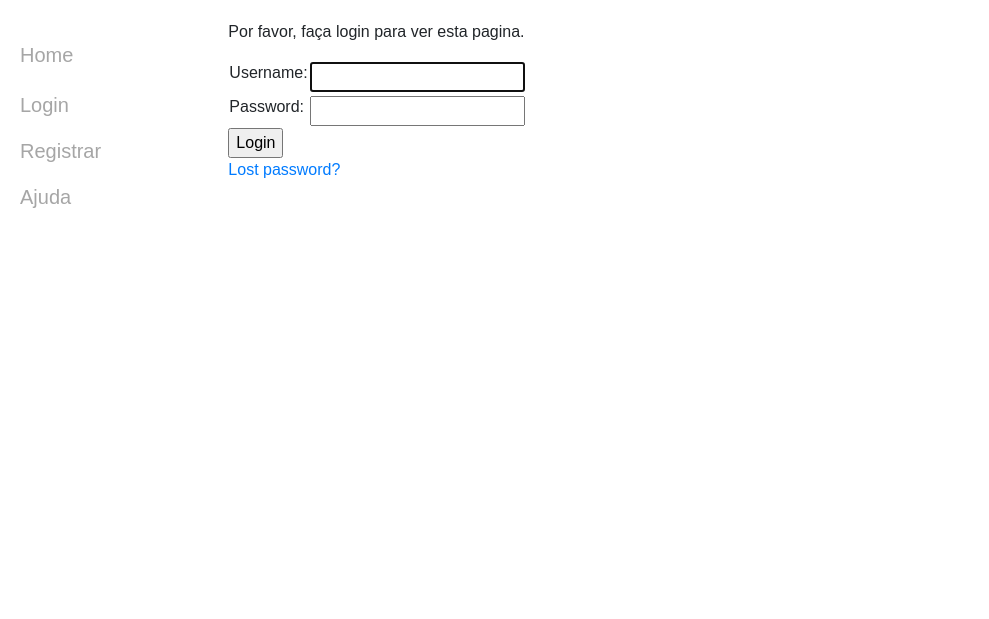
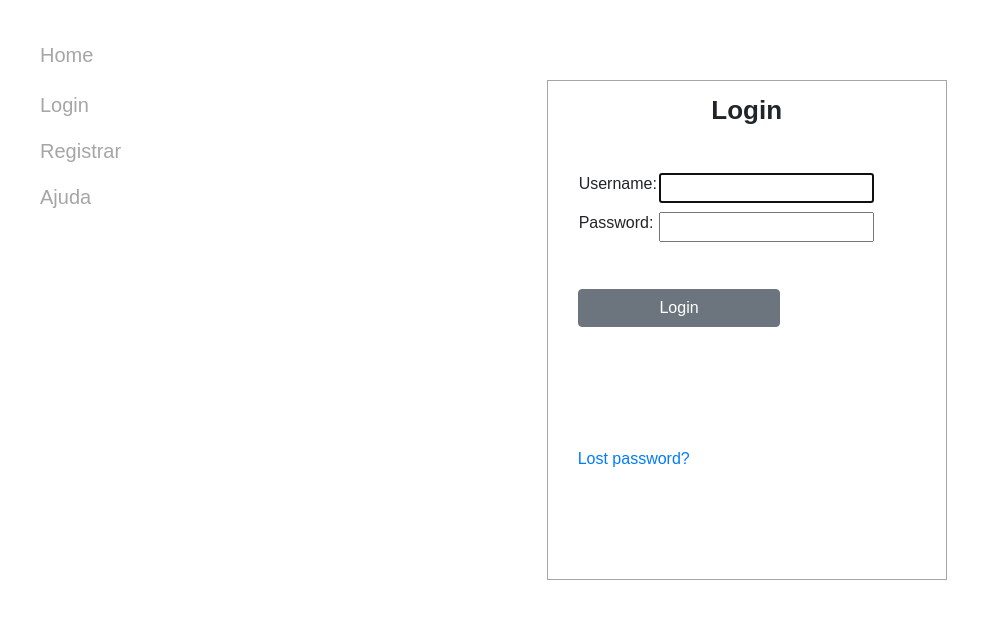
Before and after one commit to lcharles123/TP-ES20202-UFMG, a Django app: page /accounts/login/?next=/dashboard/ in a window 1280 px wide. Shown: the top 619 px of the page, without its empty margins (0-989 px from the left). Run offline with Django 3.2, Linux system fonts and the light colour scheme.

Commit message:
estilizacao da pagina de login

```diff
--- a/src/dashboard/static/css/styles.css
+++ b/src/dashboard/static/css/styles.css
@@ -1,5 +1,9 @@
 *{
     font-family: sans-serif;
+}
+table{
+    border-collapse:separate;
+    border-spacing: 0 5px;
 }
 .sidebar-nav {
     margin-top: 20px;
@@ -14,13 +18,40 @@
 }
 
 .sidebar-menu{
-    padding-left: 20px;
+    padding-left: 40px;
     padding-top: 20px;
     font-size: 20px;
     height: 100%;
 }
 
 #login-card{
-    margin-top: 20px;
-    /*border: 1px solid black ;*/
+    margin: auto;
+    margin-top: 80px;
+    /*margin-left: 70px;*/
+    border: 1px solid #A6A6A6 ;
+    padding: 10px;
+    width: 400px;
+    height: 500px;
+
 }
+
+#login-card strong{
+    font-size: 26px;
+
+}
+
+.login-form{
+    text-align: left;
+    padding:20px;
+    display: block;
+}
+
+.login-form tr{
+    padding-bottom: 80px;
+}
+
+.login-form .btn{
+    width: 60%;
+    margin-top: 40px;
+    margin-bottom: 80px;
+}
--- a/src/templates/registration/login.html
+++ b/src/templates/registration/login.html
@@ -3,18 +3,21 @@
 {% block content %}
 <div id="login-card">
 {% if form.errors %}
-<p>Usuario ou senha incorretos, por favor tente novamente.</p>
+
+<div class="alert alert-danger" role="alert">
+    Usuario ou senha incorretos, por favor tente novamente.
+  </div>
 {% endif %}
 
 {% if next %}
     {% if user.is_authenticated %}
     <p>Acesso negado.</p>
     {% else %}
-    <p>Por favor, faça login para ver esta pagina.</p>
+    <p style="text-align: center;"><strong>Login</strong></p>
     {% endif %}
 {% endif %}
 
-<form method="post" action="{% url 'login' %}">
+<form class="login-form" method="post" action="{% url 'login' %}">
     {% csrf_token %}
     <table>
     <tr>
@@ -27,12 +30,12 @@
     </tr>
     </table>
 
-<input type="submit" value="Login" />
+    <input class="btn btn-secondary" type="submit" value="Login" />
     <input type="hidden" name="next" value="{{ next }}" />
 </form>
 
 {# Assumes you setup the password_reset view in your URLconf #}
-<p><a href="{% url 'password_reset' %}">Lost password?</a></p>
+<p style="padding: 20px;"><a href="{% url 'password_reset' %}">Lost password?</a></p>
 
 {% endblock %}
 </div>
```
Also changed, not shown: src/db.sqlite3. Lines whose indentation alone changed are shown as unchanged.
